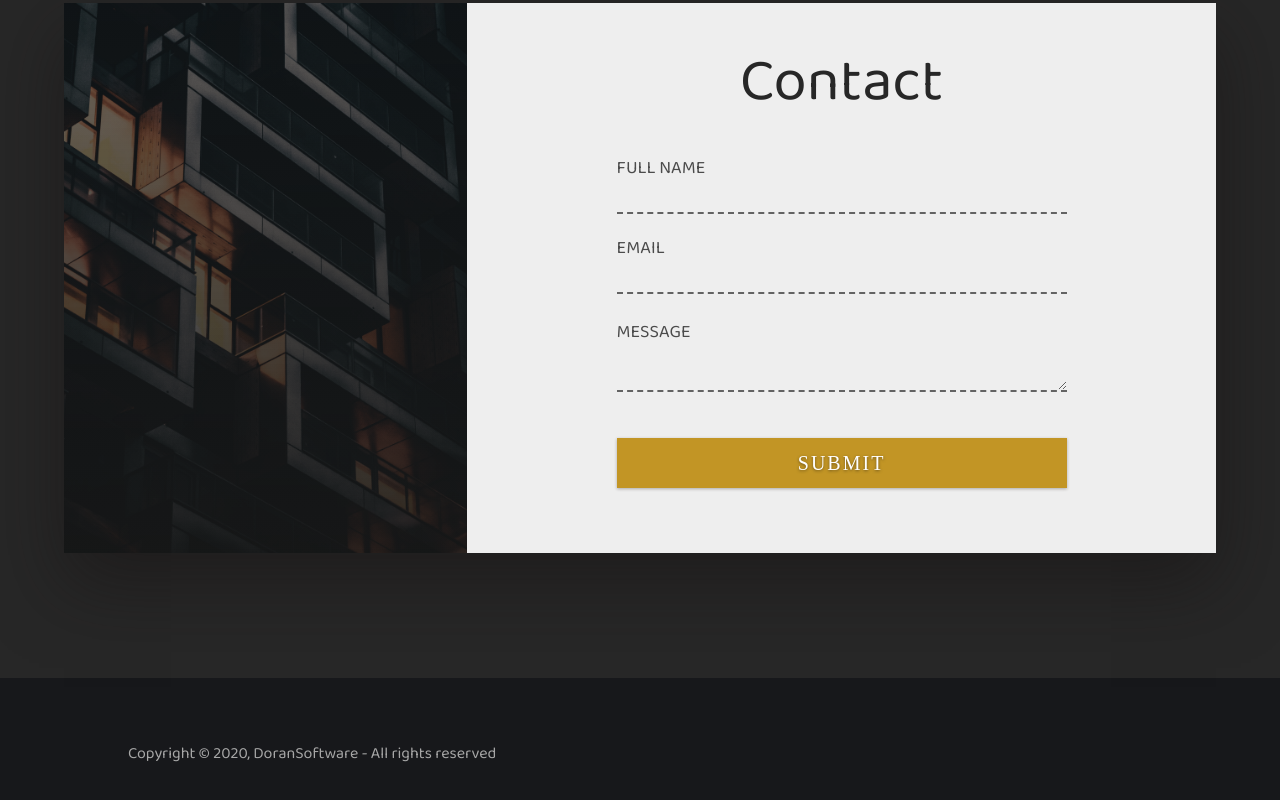
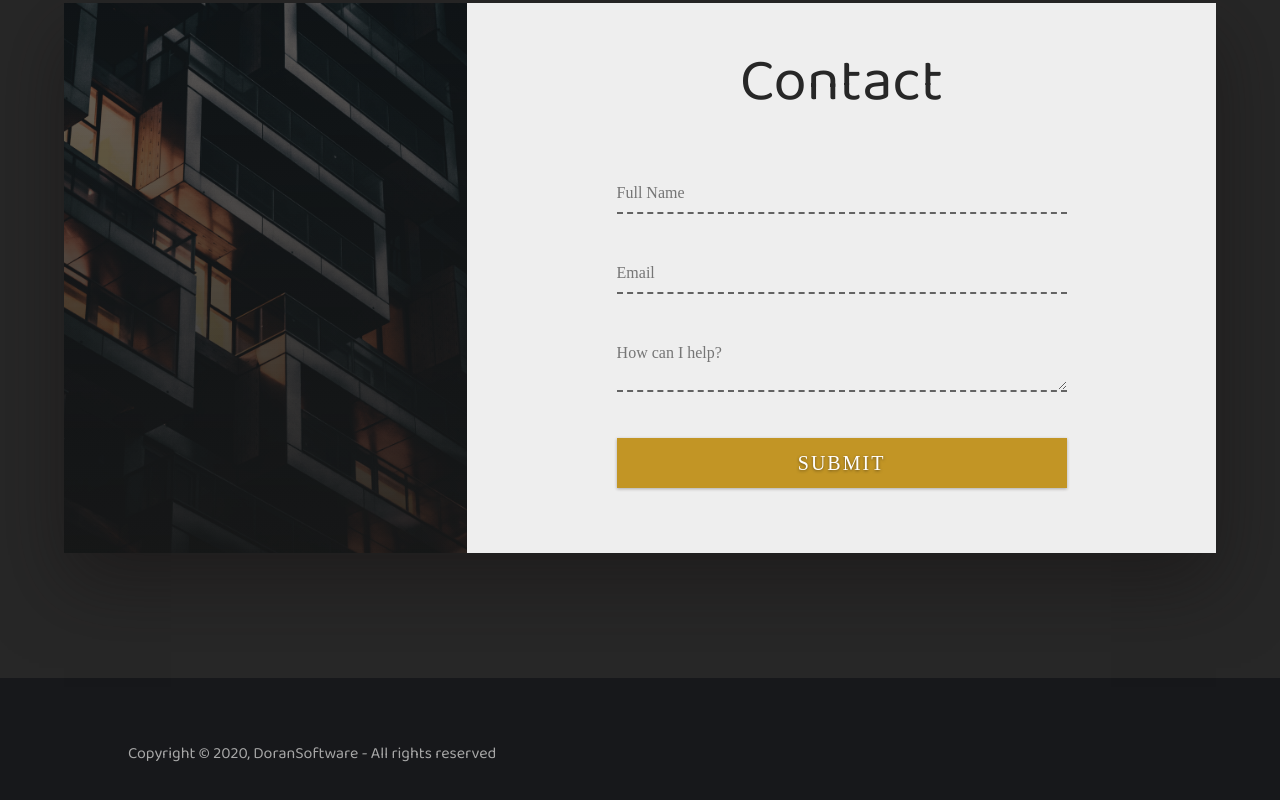
Before and after one commit to JerryDoran/professional_dev_portfolio, a plain HTML site: page index.html in a window 1280 px wide. Shown: the part 6010-6810 px from the top of the page. Drawn offline with nearby package versions, Linux system fonts and the light colour scheme; a web font is replaced by a local one.

Commit message:
Changed contact form design

```diff
--- a/index.html
+++ b/index.html
@@ -371,16 +371,30 @@
               /></label>
             </p>
             <div class="input-group">
-              <input type="text" class="field" />
-              <label class="input-label">Full Name</label>
+              <input
+                type="text"
+                class="field"
+                name="name"
+                placeholder="Full Name"
+              />
+              <!-- <label class="input-label">Full Name</label> -->
             </div>
             <div class="input-group">
-              <input type="email" class="field" />
-              <label class="input-label">Email</label>
+              <input
+                type="email"
+                class="field"
+                name="email"
+                placeholder="Email"
+              />
+              <!-- <label class="input-label">Email</label> -->
             </div>
             <div class="input-group">
-              <textarea class="field"></textarea>
-              <label class="message">Message</label>
+              <textarea
+                class="field"
+                name="message"
+                placeholder="How can I help?"
+              ></textarea>
+              <!-- <label class="message">Message</label> -->
             </div>
             <input type="submit" class="submit-btn" value="Submit" />
           </form>
```
